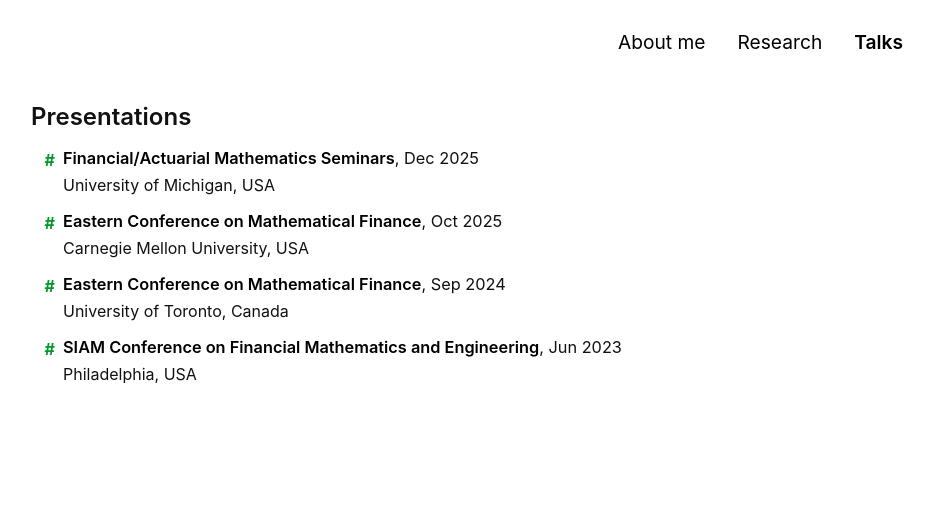
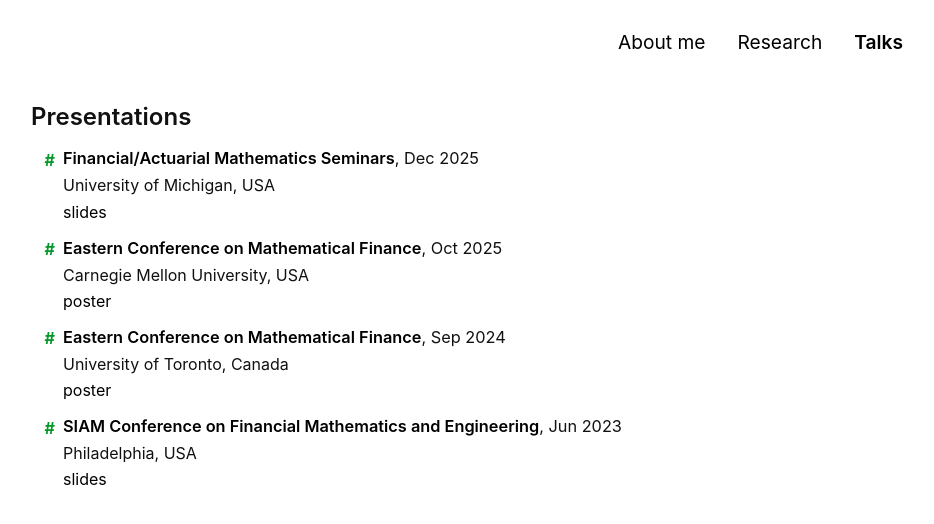
Before and after one commit to Jonghwap/Jonghwap.github.io, a Jekyll site: the page built from talks.md, in a window 1280 px wide. Shown: the top 524 px of the page, without its empty margins (209-1143 px from the left). Built offline with Jekyll 4.4.1, drawn with Linux system fonts in a browser that asks for light colours; a style sheet for code colours, icons or effects is not loaded.

Commit message:
Update talk_list.html

```diff
--- a/_includes/talk_list.html
+++ b/_includes/talk_list.html
@@ -17,6 +17,21 @@
       {% comment %}Show the month/year string exactly as specified in the talk's front matter date field.{% endcomment %}
       <div class="talk-primary"><strong>{{ talk.conference }}</strong>, {{ talk.date | date: "%b %Y" }}</div>
       <div class="talk-secondary">{{ talk.location }}, {{ talk.country }}</div>
+      {% assign slides_link = talk.slides | default: '' | strip %}
+      {% assign poster_link = talk.poster | default: '' | strip %}
+      {% assign has_slides = slides_link | size %}
+      {% assign has_poster = poster_link | size %}
+      {% assign show_link_row = has_slides | plus: has_poster %}
+      {% if show_link_row > 0 %}
+      <span class="talk-links">
+        {% if has_slides > 0 %}
+        <a class="slides-button" href="{{ slides_link }}" target="_blank" rel="noopener">slides</a>
+        {% endif %}
+        {% if has_poster > 0 %}
+        <a class="poster-button" href="{{ poster_link }}" target="_blank" rel="noopener">poster</a>
+        {% endif %}
+      </span>
+      {% endif %}
     </div>
   </li>
   {% endfor %}
```
